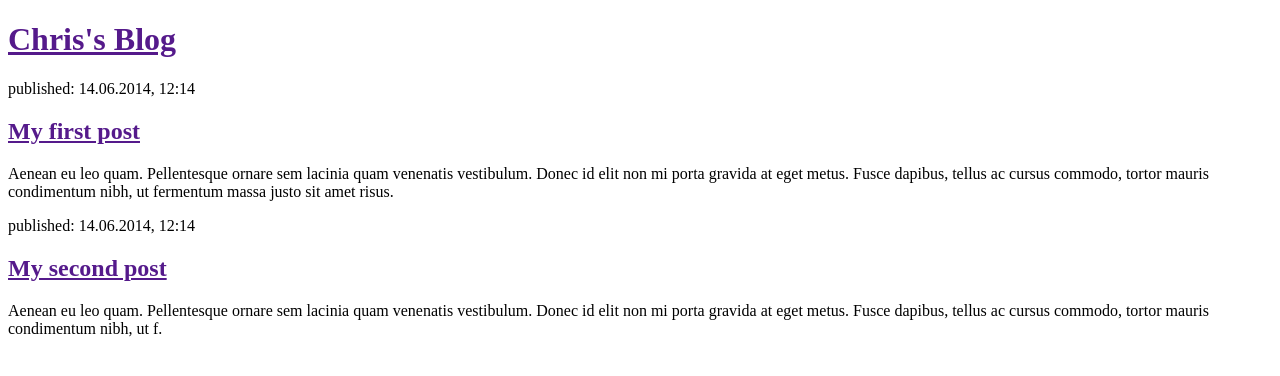
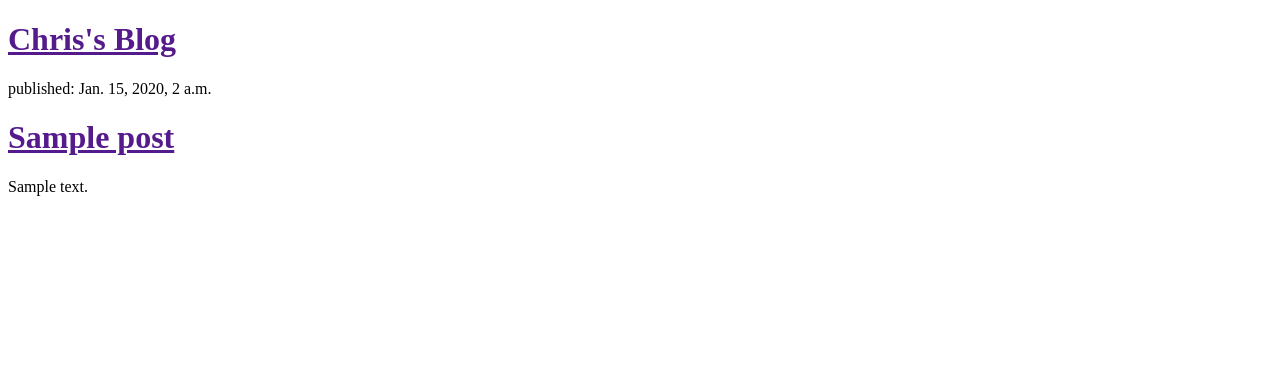
Before and after one commit to Cpeters1982/my-first-blog, a Django app: template apps/tut_app/templates/tut_app/post_list.html in a window 1280 px wide. Shown: the top 376 px of the page. Run offline with Django 3.2, Linux system fonts and the light colour scheme; the template is opened without the code that fills it: values that come from a table or form of the project are taken from there, others are empty; tables that the repository leaves empty hold one stand-in row (values such as "Sample post"); parts of the project's set-up code (start-up, migrations or seed data) failed here and were passed over.

Commit message:
Modified templates to display posts from db

```diff
--- a/apps/tut_app/models.py
+++ b/apps/tut_app/models.py
@@ -3,6 +3,7 @@ from __future__ import unicode_literals
 
 from django.db import models
 from django.utils import timezone
+import datetime
 
 class Post(models.Model):
     author = models.ForeignKey('auth.User')
--- a/apps/tut_app/templates/tut_app/post_list.html
+++ b/apps/tut_app/templates/tut_app/post_list.html
@@ -8,19 +8,14 @@
     </head>
     <body>
       <div>
-            <h1><a href="">Chris's Blog</a></h1>
-        </div>
-
-        <div>
-            <p>published: 14.06.2014, 12:14</p>
-            <h2><a href="">My first post</a></h2>
-            <p>Aenean eu leo quam. Pellentesque ornare sem lacinia quam venenatis vestibulum. Donec id elit non mi porta gravida at eget metus. Fusce dapibus, tellus ac cursus commodo, tortor mauris condimentum nibh, ut fermentum massa justo sit amet risus.</p>
-        </div>
-
-        <div>
-            <p>published: 14.06.2014, 12:14</p>
-            <h2><a href="">My second post</a></h2>
-            <p>Aenean eu leo quam. Pellentesque ornare sem lacinia quam venenatis vestibulum. Donec id elit non mi porta gravida at eget metus. Fusce dapibus, tellus ac cursus commodo, tortor mauris condimentum nibh, ut f.</p>
-        </div>
+        <h1><a href="">Chris's Blog</a></h1>
+      </div>
+{% for post in posts %}
+    <div>
+        <p>published: {{ post.published_date }}</p>
+        <h1><a href="">{{ post.title }}</a></h1>
+        <p>{{ post.text|linebreaksbr }}</p>
+    </div>
+{% endfor %}
     </body>
 </html>
--- a/apps/tut_app/views.py
+++ b/apps/tut_app/views.py
@@ -2,7 +2,11 @@
 from __future__ import unicode_literals
 
 from django.shortcuts import render
+from .models import Post
+from django.utils import timezone
+import datetime
 
 # Create your views here.
 def post_list(request):
-    return render(request, 'tut_app/post_list.html', {})
+    posts = Post.objects.filter(published_date__lte=timezone.now()).order_by('published_date')
+    return render(request, 'tut_app/post_list.html', {'posts': posts})
```
